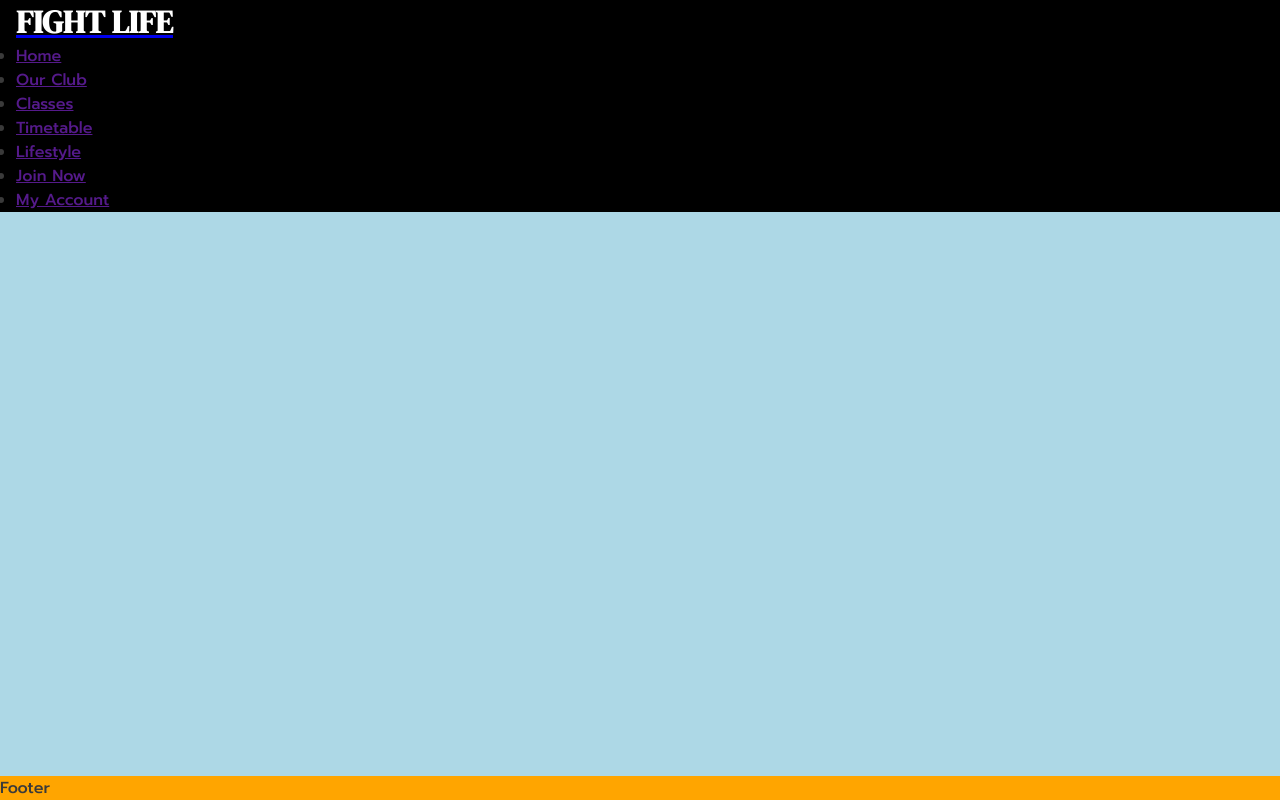
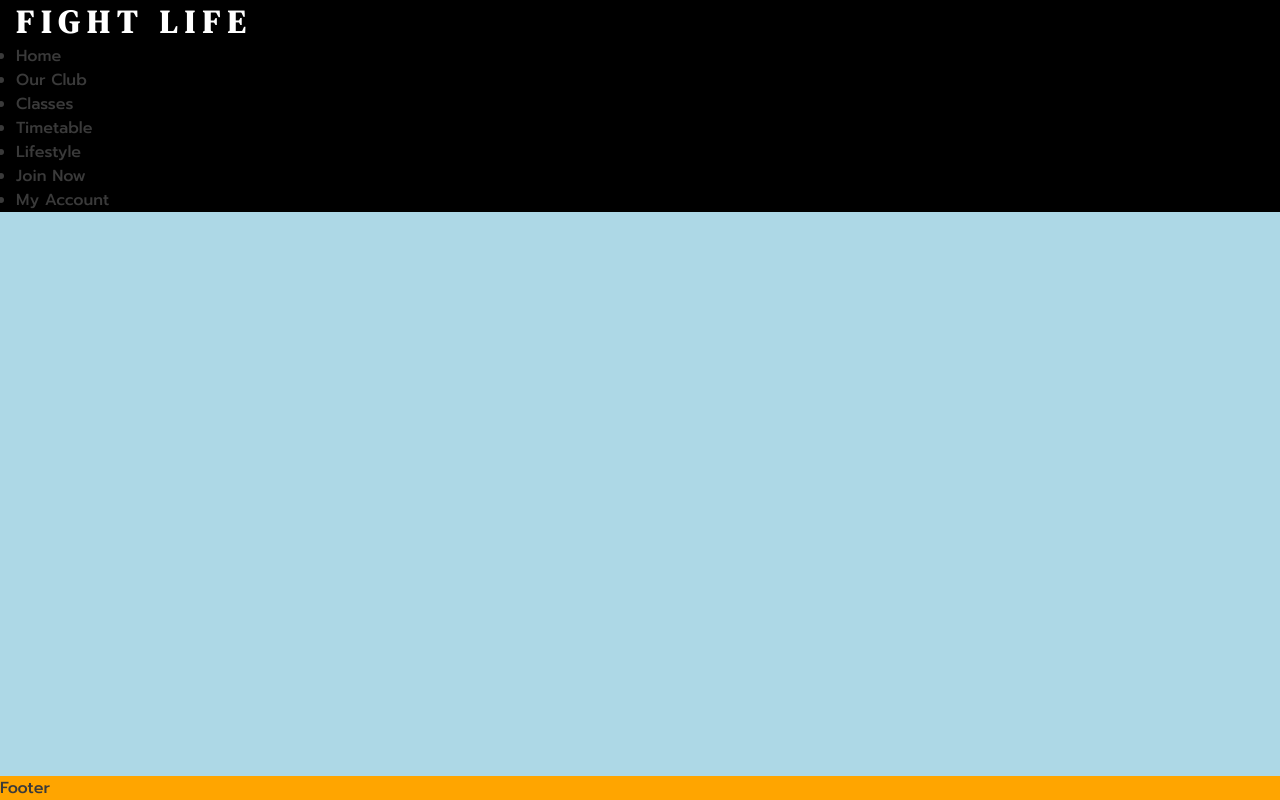
Before and after one commit to Skopezz/fight-life, a plain HTML site: page index.html in a window 1280 px wide. Drawn offline with Linux system fonts and the light colour scheme; a web font is replaced by a local one.

Commit message:
Style logo and remove link underline

```diff
--- a/assets/css/style.css
+++ b/assets/css/style.css
@@ -27,10 +27,17 @@ header {
   z-index: 99;
   width: 100%;
 }
+header a {
+    text-decoration: none;
+    color: inherit;
+}
 h1 {
-  font-family: "DM Serif Display", sans-serif;
-  color: #fff;
-}
+    font-family: "DM Serif Display", sans-serif;
+    color: #fff;
+    text-transform: uppercase;
+    letter-spacing: 8px;
+  }
+
 /* Main Content */
 main {
   background-color: lightblue;
--- a/index.html
+++ b/index.html
@@ -17,7 +17,7 @@
     <!--Header-->
     <header>
       <a href="index.html">
-        <h1 id="logo">FIGHT LIFE</h1>
+        <h1 id="logo">Fight Life</h1>
       </a>
       <nav>
         <ul>
```
